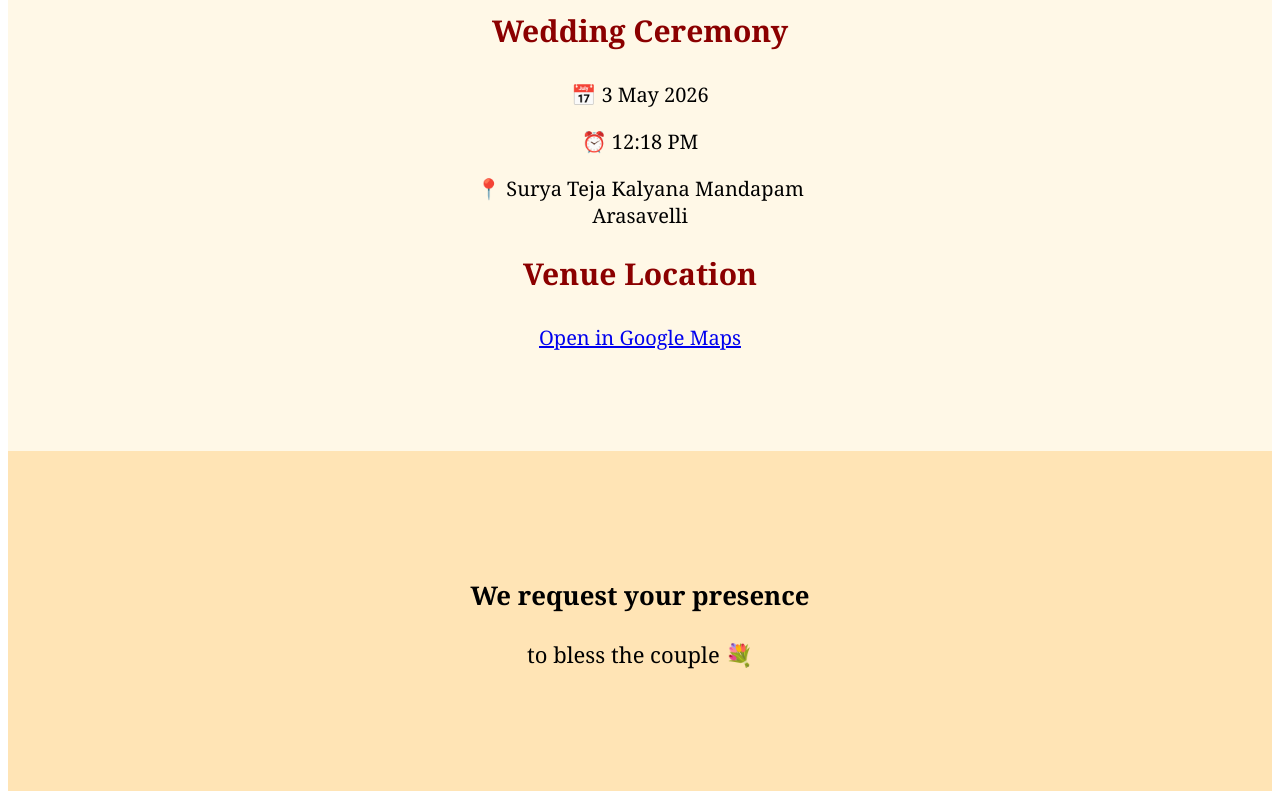
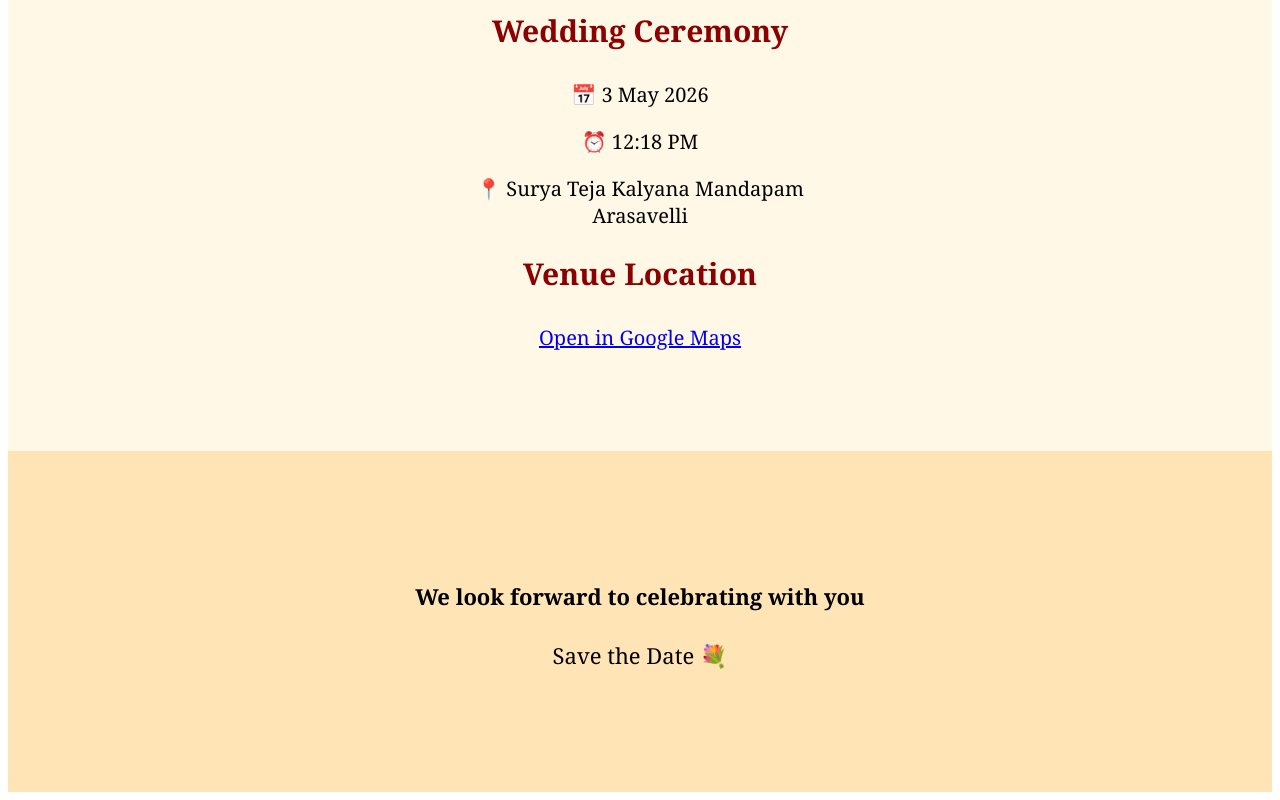
Before and after one commit to Saikathyaini/Kartick-Kathyaini-Invitation, an Angular app: page / in a window 1280 px wide. Shown: the part 1657-2457 px from the top of the page. Built offline with nearby package versions, Linux system fonts and the light colour scheme.

Commit message:
Initial commit - Wedding invitation project

```diff
--- a/src/app/kartick-katy/kartick-katy.component.html
+++ b/src/app/kartick-katy/kartick-katy.component.html
@@ -1,4 +1,7 @@
 <div class="main-page">
+    <audio autoplay loop>
+  <source src="assets/ws.mp3" type="audio/mpeg">
+</audio>
 
   <!-- HERO SECTION -->
   <section class="hero-image">
@@ -63,8 +66,8 @@ Open in Google Maps
   <!-- FOOTER -->
   <section class="footer">
 
-    <h3>We request your presence</h3>
-    <p>to bless the couple 💐</p>
+  <h4>We look forward to celebrating with you</h4>
+    <p>Save the Date 💐</p>
 
   </section>
 
--- a/src/app/kartick-katy/kartick-katy.component.ts
+++ b/src/app/kartick-katy/kartick-katy.component.ts
@@ -1,4 +1,4 @@
-import { Component, HostListener } from '@angular/core';
+import { Component, HostListener, ElementRef, ViewChild } from '@angular/core';
 
 @Component({
   selector: 'app-kartick-katy',
@@ -14,14 +14,14 @@ hours:number=0;
 minutes:number=0;
 seconds:number=0;
 
+@ViewChild('bgMusic') music!: ElementRef;
+
 ngOnInit(){
 
 setInterval(()=>{
 
 const weddingDate=new Date("May 3, 2026 12:18:00").getTime();
-
 const now=new Date().getTime();
-
 const gap=weddingDate-now;
 
 this.days=Math.floor(gap/(1000*60*60*24));
@@ -32,6 +32,18 @@ this.seconds=Math.floor((gap%(1000*60))/1000);
 },1000)
 
 }
+
+/* MUSIC STARTS AFTER FIRST CLICK */
+
+@HostListener('document:click')
+playMusic() {
+  if (this.music && this.music.nativeElement.paused) {
+    this.music.nativeElement.play();
+  }
+}
+
+/* SCROLL ANIMATION */
+
 @HostListener('window:scroll', [])
 onScroll() {
 
@@ -42,12 +54,11 @@ sections.forEach(section => {
 const top = section.getBoundingClientRect().top;
 
 if(top < window.innerHeight - 100){
-section.classList.add('show');
+(section as HTMLElement).classList.add('show');
 }
 
 });
 
 }
 
-
 }
```
Also changed, not shown: 1 other file (tests, documents, lock files or other folders).
